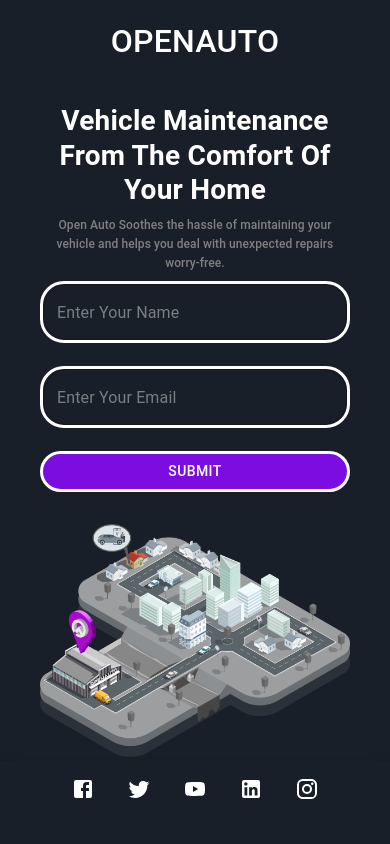
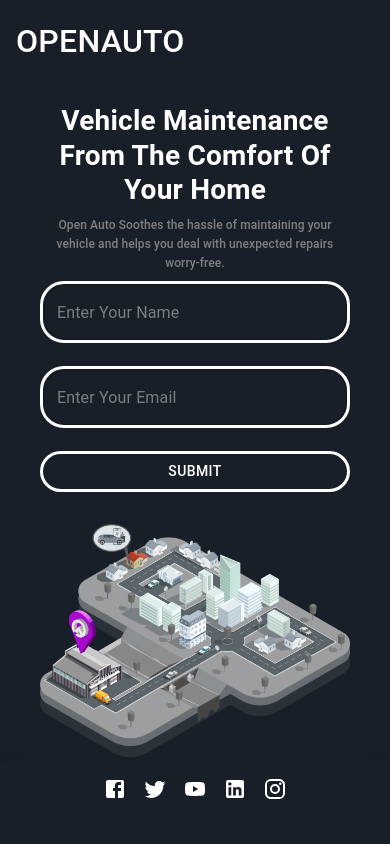
Before and after one commit to Krishnavithal/Openauto, a React (Create React App) app: page / in a window 390 px wide. Shown: the top 844 px of the page. Built offline with nearby package versions, Linux system fonts and the light colour scheme; the HTML template or start-up script is replaced by a standard one.

Commit message:
styling fixes

```diff
--- a/src/components/Footer/footer.css
+++ b/src/components/Footer/footer.css
@@ -22,3 +22,10 @@
     display: flex;
     column-gap: 12px;
 }
+
+@media screen and (max-width: 767px) {
+    .footer-icons {
+        display: flex;
+        column-gap: 16px;
+    }
+}
--- a/src/components/Footer/footer.jsx
+++ b/src/components/Footer/footer.jsx
@@ -34,7 +34,7 @@
                     <span>Terms of use</span>
                     <span>Cookie policy</span>
                 </div>}
-                <div className="footer-icons">
+                <div className="footer-icons" style={{ width: xsView && showPolicies && "100%", justifyContent: xsView && showPolicies && "space-between" }}>
                     <Facebook />
                     <Twitter />
                     <YouTube />
--- a/src/components/Header/header.jsx
+++ b/src/components/Header/header.jsx
@@ -13,7 +13,7 @@
     const xsView = useMediaQuery(theme.breakpoints.down('sm'));
     return (
         <AppBar className="header" position="static" sx={{ padding: "16px" }}>
-            <Toolbar sx={{ display: xsView && "flex", flexDirection: xsView && "column", padding: xsView && "0px" }}>
+            <Toolbar sx={{ display: xsView && "flex", flexDirection: xsView && "column", padding: xsView && "0px", alignItems: hideRightActions && "start" }}>
                 <Typography variant="h6" component="div" sx={{ flexGrow: 1, fontSize: "32px" }}>
                     OPENAUTO
                 </Typography>
--- a/src/components/Home/home.css
+++ b/src/components/Home/home.css
@@ -29,7 +29,7 @@
     border: solid #7B0DE1;
 }
 
-.MuiButton-root.saving,.MuiButton-root.submit {
+.MuiButton-root.saving {
     background: #7B0DE1;
 }
 
```
